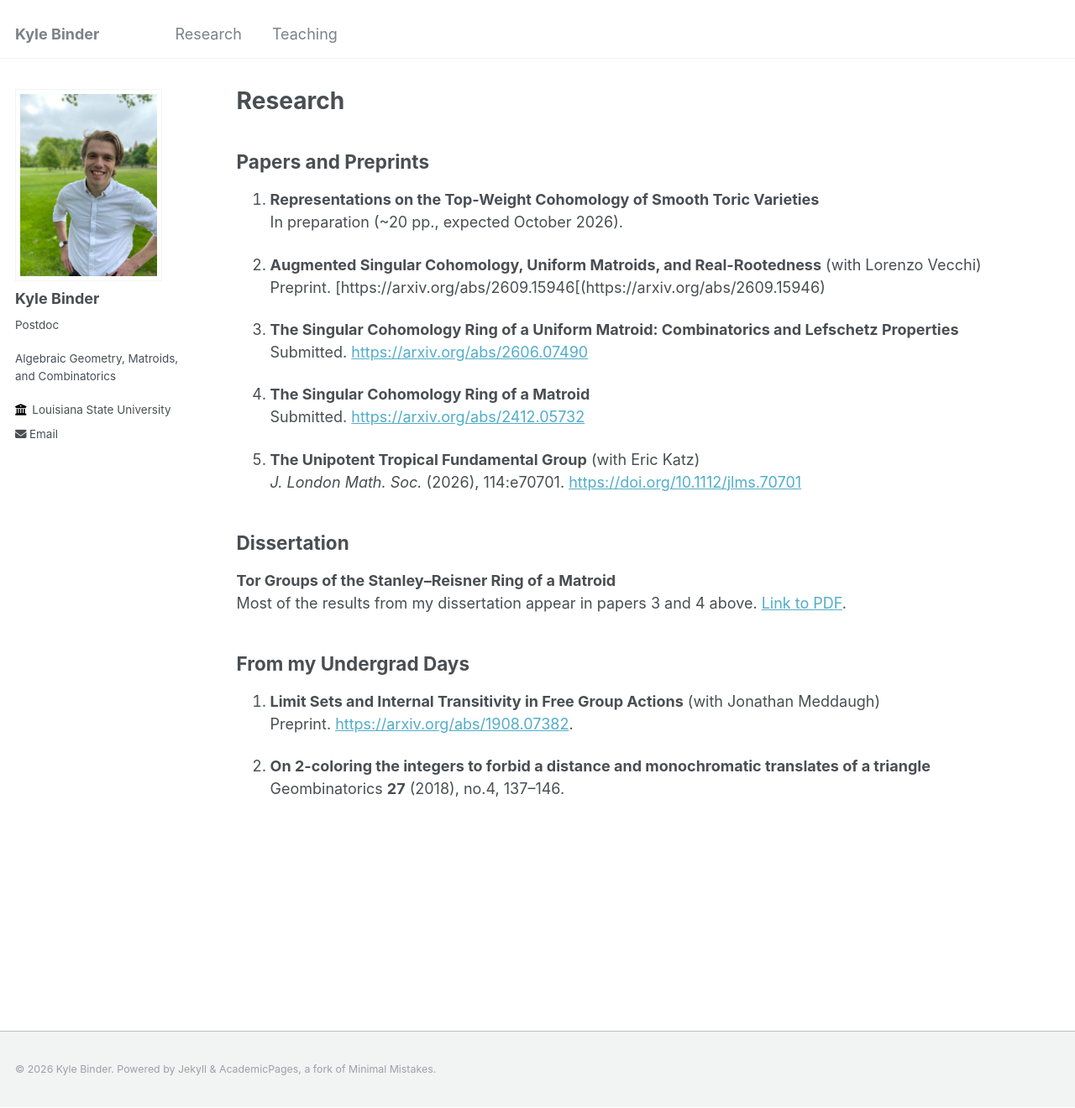
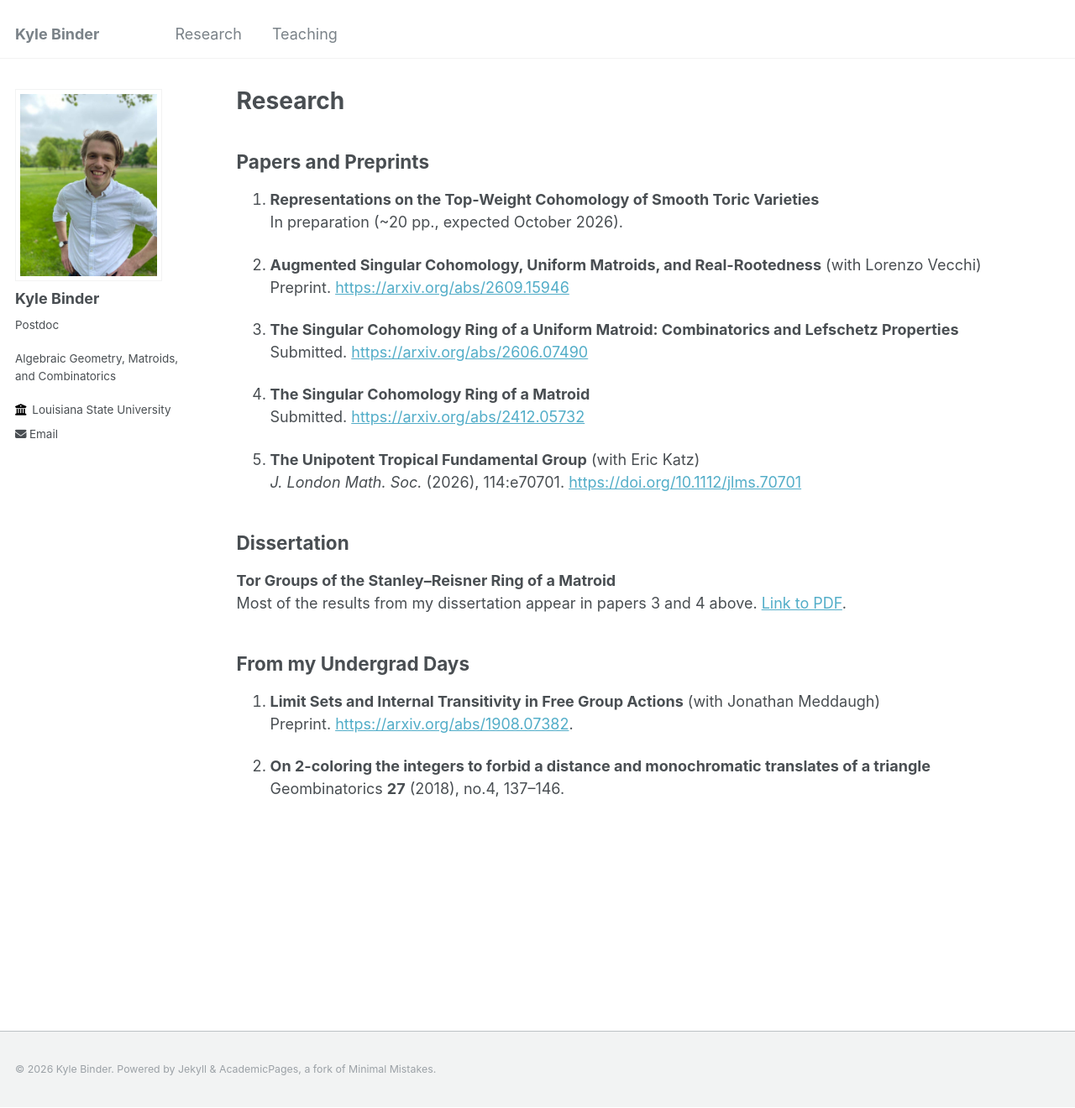
Before and after one commit to bindercommakyle/bindercommakyle.github.io, a Jekyll site: the page built from _pages/research.md, in a window 1280 px wide and 1320 px high. Shown: the whole window at 84% size. Built offline with Jekyll 4.4.1, drawn with Linux system fonts in a browser that asks for light colours.

Commit message:
Update research.md

```diff
--- a/_pages/research.md
+++ b/_pages/research.md
@@ -11,7 +11,7 @@ author_profile: true
 In preparation (~20 pp., expected October 2026).
 
 2. **Augmented Singular Cohomology, Uniform Matroids, and Real-Rootedness** (with Lorenzo Vecchi) <br>
-Preprint. [https://arxiv.org/abs/2609.15946[(https://arxiv.org/abs/2609.15946)
+Preprint. [https://arxiv.org/abs/2609.15946](https://arxiv.org/abs/2609.15946)
 
 4. **The Singular Cohomology Ring of a Uniform Matroid: Combinatorics and Lefschetz Properties** <br>
 Submitted. [https://arxiv.org/abs/2606.07490](https://arxiv.org/abs/2606.07490)
```
